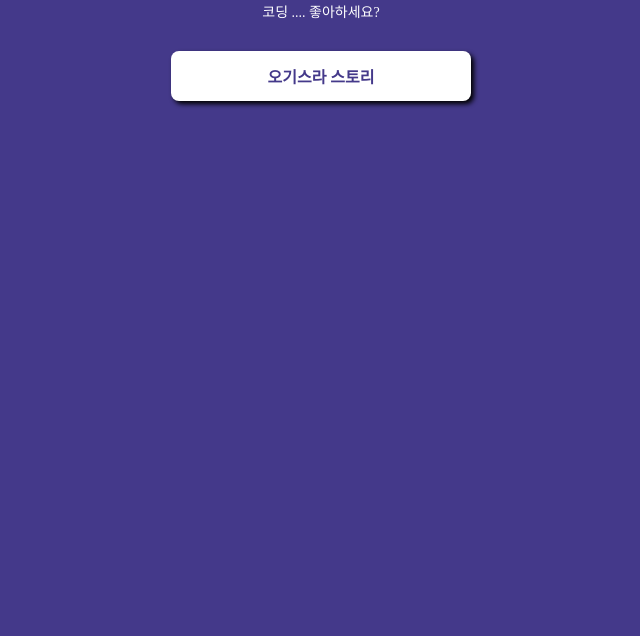
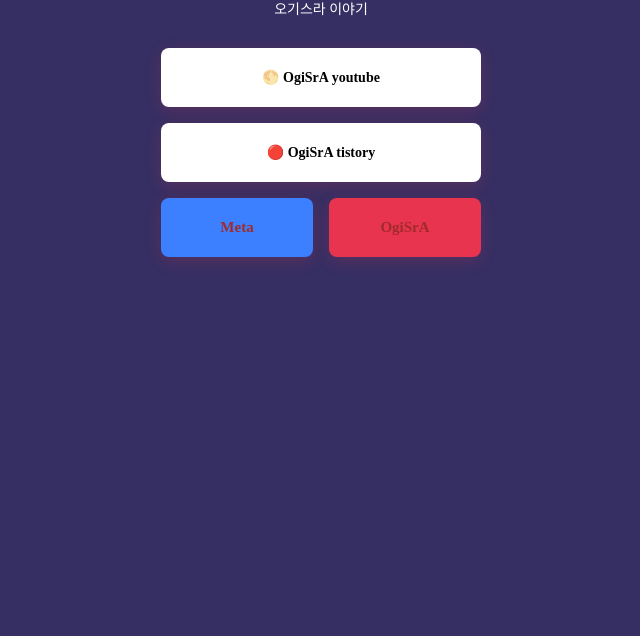
Before and after one commit to OgiSrA/mypage, a plain HTML site: page index.html in a window 1280 px wide. Shown: the part 202-838 px from the top of the page, without its empty margins (319-959 px from the left). Before the commit the page ends 800 px from the top, so only its background shows below. Drawn offline with Linux system fonts and the light colour scheme; a web font is replaced by a local one.

Commit message:
Update index.html

```diff
--- a/index.html
+++ b/index.html
@@ -1,23 +1,21 @@
 <!DOCTYPE html>
 <html>
 <head>
-        <!-- 웹페이지 보이지는 않지만, 필요한 설정을 해두는 곳이에요.
-             우리가 집을 위해 미리 생각 해놓은 것을 적어두는 곳이라고 할 수 있죠!-->
-        <meta charset="UTF-8" />
-        <meta http-equiv="X-UA-Compatible" content="IE=edge" />
-        <meta name="viewport" content="width=device-width, initial-scale=1.0" />
-        <meta property="og:title" content="르탄이 - 프로필 링크" />
-        <meta property="og:description" content="어서와 코딩은 처음이지?" />
-        <meta property="og:image" content="공유할 이미지" />
-        <title>오기스라 - 프로필 링크</title>
+    <meta charset="UTF-8">
+    <meta http-equiv="X-UA-Compatible" content="IE=edge">
+    <meta name="viewport" content="width=device-width, initial-scale=1.0">
+    <meta property="og:title" content="OgiSrA">
+    <meta property="og:description" content="오기스라 이야기">
+    <meta property="og:image" content="">
+    <title>OgiSrA</title>
     <style>
         @import url('https://cdn.jsdelivr.net/gh/orioncactus/pretendard/dist/web/static/pretendard.css');
-*          {
+        * {
             font-family: "Pretendard",serif;
         }
-
-            body{
-                background-color: #44398A;
+        body {
+            background: linear-gradient(180deg, #362f63 500%, #44398A 100%);
+            height: 100vh;
           }
         .profile {
             width: 100px;
@@ -30,65 +28,121 @@
             background-size: cover;
         }
         .main {
-                color: white;
-                font-size: 20px;
-
+            color : #000000;
+            font-size: 22px;
+            size : 20px;
             margin-top: 30px;
             margin-bottom: 10px;
         }
         .sub {
-                color: white;
+            color : #ffffff;
             font-size: 14px;
-
+            font-weight: 400;
+            size : 14px;
             margin-top: 0px;
             margin-bottom: 30px;
         }
-            .wrap{
-
+        .wrap {
             width: 300px;
             margin: 30px auto 0px auto;
-
             display: flex;
             flex-direction: column;
             justify-content: center;
             align-items: center;
         }
-            .wrap > a {
-                width: 300px;
-                height: 50px;
-
+        .bigbutton {
+            width: 320px;
+            height: 59px;
+            border-radius: 8px;
             background-color: white;
-                border-radius: 8px;
-
-                margin-bottom: 10px;
-
-                font-size:  14;
+            margin-bottom: 16px;
+            font-size: 14px;
             font-weight: bold;
-                color: #44398a;
-
+            color:#000000;
             display: flex;
             flex-direction: column;
             justify-content: center;
             align-items: center;
-
             text-decoration: none;
-
-                box-shadow: 3px 3px 5px 0px black;
+            box-shadow: 0px 4px 16px rgba(232, 52, 78, 0.2);
+        }
+        .buttons > a {
+            width: 152px;
+            height: 59px;
+            border-radius: 8px;
+            font-size: 15px;
+            font-weight: bold;
+            color:#a12b2b;
+            display: flex;
+            flex-direction: row;
+            justify-content: center;
+            align-items: center;
+            text-decoration: none;
+            box-shadow: 0px 4px 16px rgba(232, 52, 78, 0.2);
+            margin: 0px 8px 17px 8px;
+        }
+        .bigbutton1 {
+            width: 320px;
+            height: 59px;
+            border-radius: 8px;
+            background-color: white;
+            margin-bottom: 16px;
+            font-size: 14px;
+            font-weight: bold;
+            color:#000000;
+            display: flex;
+            flex-direction: column;
+            justify-content: center;
+            align-items: center;
+            text-decoration: none;
+            box-shadow: 0px 4px 16px rgba(232, 52, 78, 0.2);
+        }
+        .buttons1 > a {
+            width: 152px;
+            height: 59px;
+            border-radius: 8px;
+            font-size: 15px;
+            font-weight: bold;
+            color:#FFFFFF;
+            display: flex;
+            flex-direction: row;
+            justify-content: center;
+            align-items: center;
+            text-decoration: none;
+            box-shadow: 0px 4px 16px rgba(232, 52, 78, 0.2);
+            margin: 0px 8px 17px 8px;
+        }
+        .dding {
+            background-color: #3c80ff;
+        }
+        .online {
+            background-color: #e8344e;
+        }
+        .hang {
+            background-color: #f50000;
+        }
+        .chang {
+            background-color: #0f16ae;
+        }
+        .buttons {
+            display: flex;
         }
         .wrap > a:hover {
             background-color: #f2f2f2;
-
         }
-
     </style>
 </head>
 <body>
     <div class="wrap">
         <div class="profile"></div>
-            <h1 class="main">오기스라</h1>
-            <p class="sub"> 코딩 .... 좋아하세요?</p>
-            <a target="_blank" href="https://ogisra.tistory.com/">오기스라 스토리</a>
+        <h1 class="main">OgiSrA</h1>
+        <p class="sub">오기스라 이야기</p>
+        <a class="bigbutton"target="_blank" href="https://www.youtube.com/channel/UC99mHdWYB3Syyk8f0Kfee7Q">🌕 OgiSrA youtube </a>
+        <a class="bigbutton1"target="_blank" href="https://ogisra.tistory.com/">🔴 OgiSrA tistory </a>
+        <div class="buttons">
+            <a class="dding" target="_blank" href="https://www.facebook.com/sungyun.park.96">Meta</a>
+            <a class="online"target="_blank" href="">OgiSrA</a>
         </div>
-
+    </div>
 </body>
 </html>
```
Lines whose indentation alone changed are shown as unchanged.
